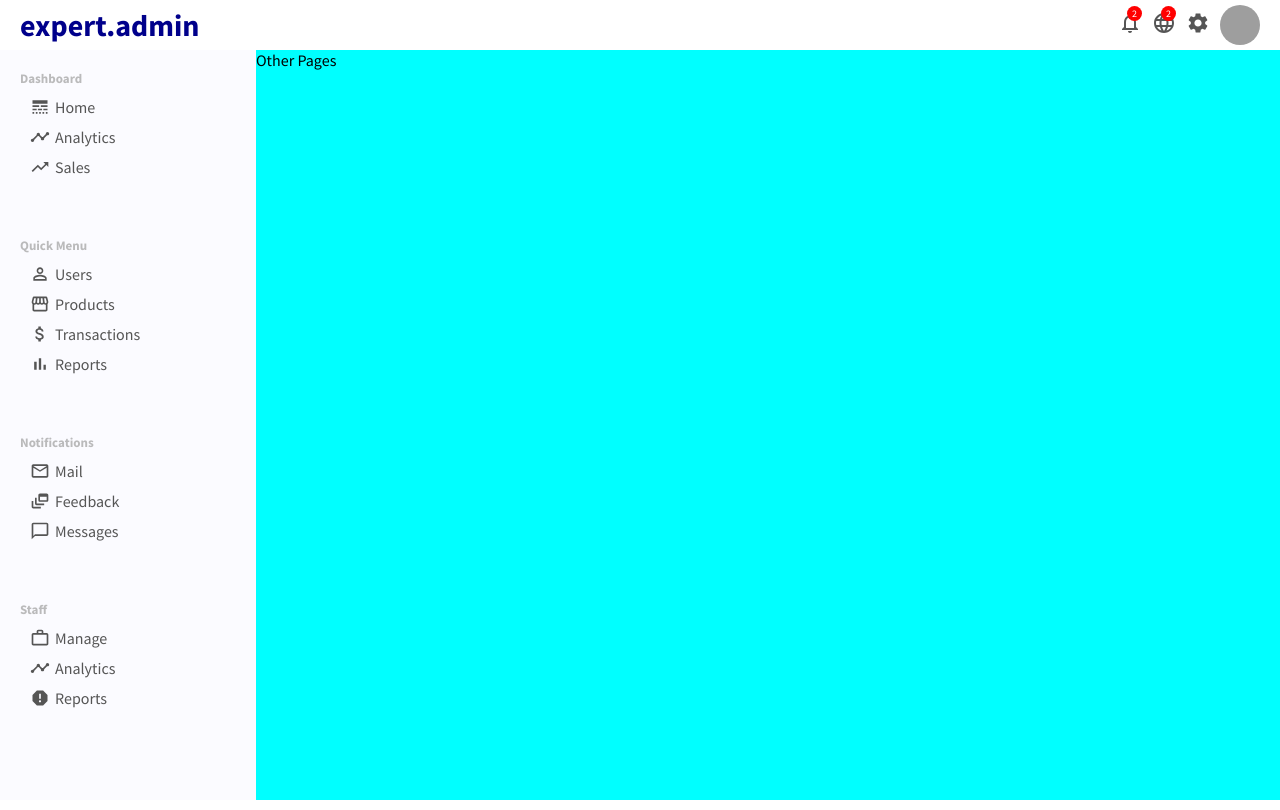
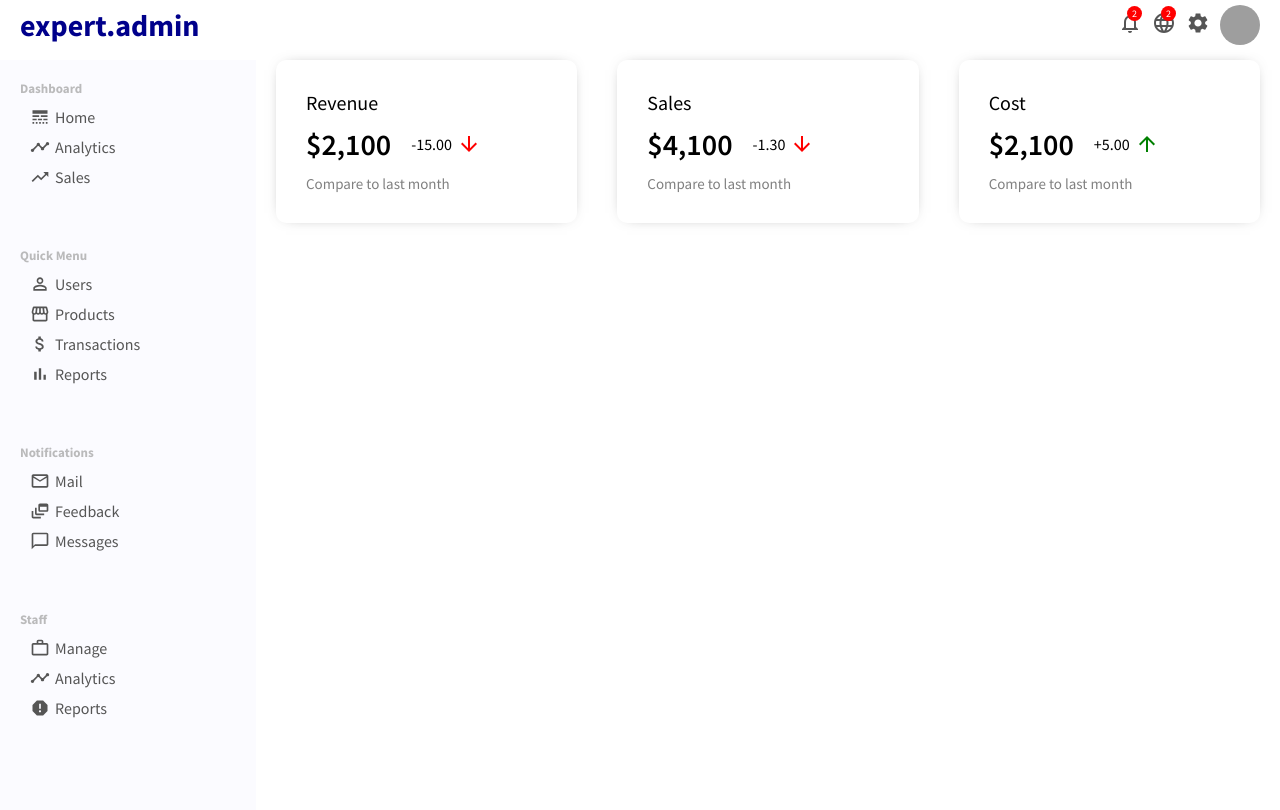
Before and after one commit to jaRue1/dashboard-app, a React (Create React App) app: page / in a window 1280 px wide. Built offline with nearby package versions, Linux system fonts and the light colour scheme; grey boxes are pictures that could not be loaded.

Commit message:
finished featured info component

```diff
--- a/src/App.js
+++ b/src/App.js
@@ -2,13 +2,14 @@ import React from "react"
 import "./app.css"
 import Sidebar from "./components/sidebar/Sidebar.jsx"
 import Topbar from "./components/topbar/Topbar.jsx"
+import Home from "./pages/home/Home"
 function App() {
   return (
     <div className="app">
       <Topbar />
       <div className="container">
         <Sidebar />
-        <div className="others">Other Pages</div>
+        <Home/>
       </div>
     </div>
   )
--- a/src/app.css
+++ b/src/app.css
@@ -1,7 +1,4 @@
 .container{
   display: flex;
+  margin-top: 10px;
 }
-.others{
-flex: 4;
-background-color: aqua;
-}
--- /dev/null
+++ b/src/components/featuredInfo/FeaturedInfo.jsx
@@ -0,0 +1,37 @@
+import React from "react"
+import "./featuredInfo.css"
+import { ArrowDownward, ArrowUpward } from "@material-ui/icons";
+function FeaturedInfo() {
+  return (
+    <div className="featured">
+      <div className="featuredItem">
+        <span className="featuredTitle">Revenue</span>
+        <div className="featuredMoneyContainer">
+          <span className="featuredMoney">$2,100</span>
+          <span className="featuredMoneyRate">-15.00 <ArrowDownward className="featuredIcon negative"/></span>
+        </div>
+        <span className="featureSub">Compare to last month</span>
+      </div>
+      {/* 2---------- */}
+      <div className="featuredItem">
+        <span className="featuredTitle">Sales</span>
+        <div className="featuredMoneyContainer">
+          <span className="featuredMoney">$4,100</span>
+          <span className="featuredMoneyRate">-1.30 <ArrowDownward className="featuredIcon negative"/></span>
+        </div>
+        <span className="featureSub">Compare to last month</span>
+      </div>
+      {/* 3----------- */}
+      <div className="featuredItem">
+        <span className="featuredTitle">Cost</span>
+        <div className="featuredMoneyContainer">
+          <span className="featuredMoney">$2,100</span>
+          <span className="featuredMoneyRate">+5.00 <ArrowUpward className="featuredIcon"/></span>
+        </div>
+        <span className="featureSub">Compare to last month</span>
+      </div>
+    </div>
+  )
+}
+
+export default FeaturedInfo
--- /dev/null
+++ b/src/components/featuredInfo/featuredInfo.css
@@ -0,0 +1,43 @@
+.featured {
+  width: 100%;
+  display: flex;
+  justify-content: space-between;
+}
+.featuredItem{
+  flex: 1;
+  margin: 0 20px;
+  padding: 30px;
+  border-radius: 10px;
+  cursor: pointer;
+  -webkit-box-shadow: 0px 0px 15px -10px rgba(0, 0, 0, 0.75);
+  box-shadow: 0px 0px 15px -10px rgba(0, 0, 0, 0.75);
+}
+.featuredTitle{
+  font-size: 20px;
+}
+.featuredMoneyContainer{
+  margin: 10px 0px;
+  display: flex;
+  align-items: center;
+}
+.featuredMoney{
+   font-size: 30px;
+   font-weight: 600;
+}
+.featuredMoneyRate{
+  display: flex;
+  align-items: center;
+  margin-left: 20px;
+}
+.featuredIcon{
+  font-size: 14px;
+  margin-left: 5px;
+  color: green;
+}
+.featuredIcon.negative{
+  color: red;
+}
+.featureSub{
+  font-size: 15px;
+  color: gray;
+}
--- /dev/null
+++ b/src/pages/home/Home.jsx
@@ -0,0 +1,12 @@
+import React from 'react'
+import FeaturedInfo from '../../components/featuredInfo/FeaturedInfo'
+import "./home.css"
+function Home() {
+  return (
+    <div className='home'>
+      <FeaturedInfo/>
+    </div>
+  )
+}
+
+export default Home
--- /dev/null
+++ b/src/pages/home/home.css
@@ -0,0 +1,3 @@
+ .home{
+   flex: 4;
+ }
```
